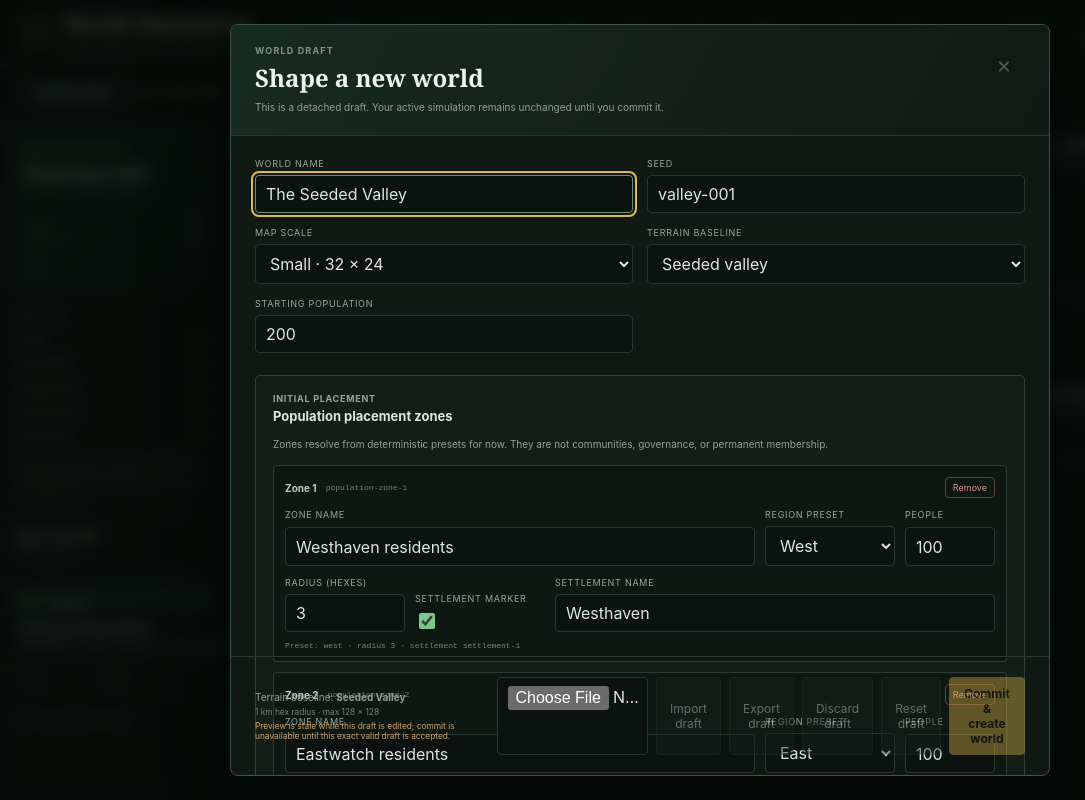
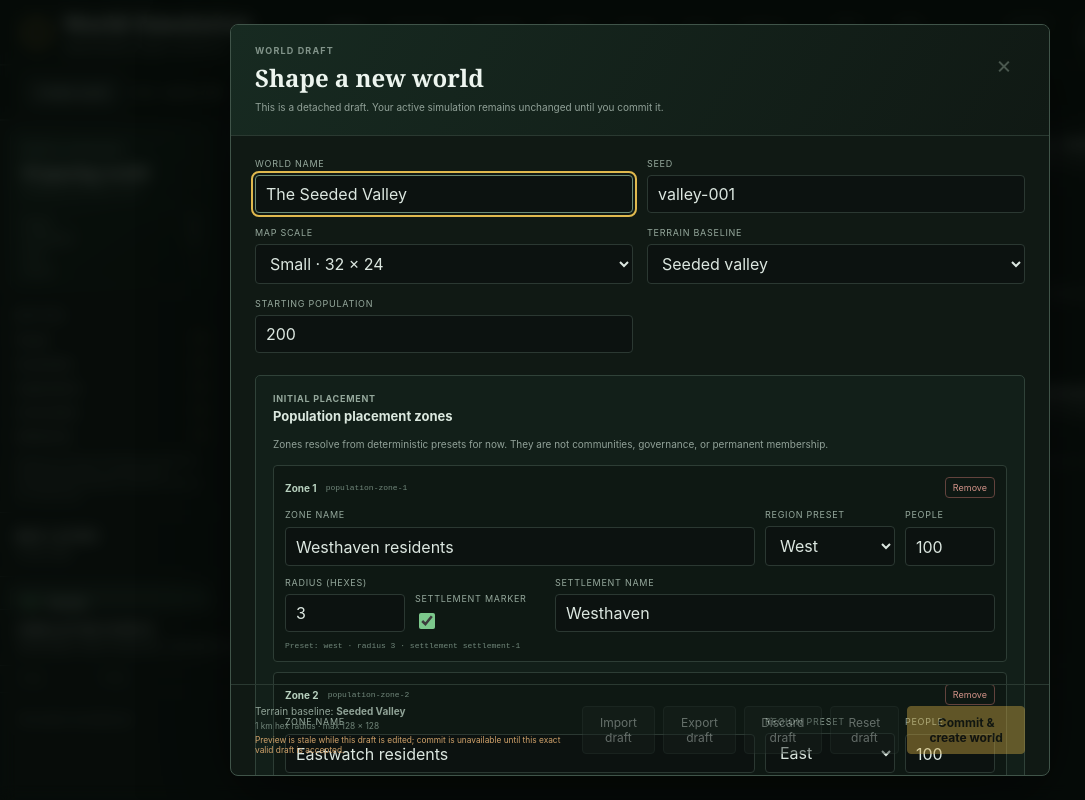
Before and after one commit to smartalex32/world-simulation-engine, a React (Vite) app: page / in a window 1280 px wide. Both pictures are taken after a click on the button "Create world". Shown: the whole page, without its empty margins (0-1085 px from the left). Built offline with nearby package versions, Linux system fonts and the light colour scheme.

Commit message:
fix: hide draft import input from pointer events

```diff
--- a/src/styles.css
+++ b/src/styles.css
@@ -132,7 +132,7 @@ button:focus-visible, input:focus-visible, select:focus-visible, canvas:focus-vi
 @media (max-width: 700px) { .app-shell { grid-template-rows: auto auto auto auto 250px; }.topbar { align-items: flex-start; }.brand-block h1 { font-size: 17px; }.run-facts { width: 100%; margin-left: 0; justify-content: space-between; gap: 6px; }.fact:nth-child(3), .fact:nth-child(4) { display: none; }.workspace { grid-template-columns: 1fr; min-width: 0; height: auto; overflow: visible; }.left-panel, .right-panel { max-height: none; overflow: visible; }.map-panel { min-height: 460px; }.right-panel { order: 3; }.history-grid { grid-template-columns: 1fr; min-width: 0; }.history-section { border-right: 0; border-bottom: 1px solid var(--line); }.history-event-list { max-height: 220px; }.control-spacer { display: none; }.controlbar { gap: 6px; }.active-world-seed, .divider { display: none; } }
 /* Keep the draft form's semantic fieldset visually neutral. */
 .setup-fields { margin: 0; padding: 0; border: 0; min-inline-size: 0; }
-.draft-preview.stale { color: #d1a26a; }.placement-preview { display: block; margin-top: 4px; color: #8db69a; font-size: 8px; }.draft-baseline-note { display: block; margin: -10px 24px 14px; color: #9cc9aa; font-size: 10px; line-height: 1.45; }
+.draft-preview.stale { color: #d1a26a; }.placement-preview { display: block; margin-top: 4px; color: #8db69a; font-size: 8px; }.draft-baseline-note { display: block; margin: -10px 24px 14px; color: #9cc9aa; font-size: 10px; line-height: 1.45; }.visually-hidden { position: absolute; width: 1px; height: 1px; margin: -1px; padding: 0; overflow: hidden; clip: rect(0 0 0 0); clip-path: inset(50%); white-space: nowrap; border: 0; pointer-events: none; }
 .placement-drawing { margin-top: 16px; padding-top: 14px; border-top: 1px solid #2d3d35; }.placement-drawing > label { width: min(290px, 100%); margin-top: 10px; }.drawing-unavailable { display: block; margin-top: 10px; color: #a59270; font-size: 9px; line-height: 1.45; }
 .draft-rejection { margin: 12px 24px 0; padding: 8px 10px; border: 1px solid #704842; border-radius: 4px; background: #2a1715; color: #e3aaa0 !important; font-size: 10px !important; }
 .draft-zone-map { margin-top: 12px; padding: 10px; border: 1px solid #33483b; border-radius: 4px; background: #0b130f; }.draft-zone-map-heading { display: flex; align-items: start; justify-content: space-between; gap: 10px; }.draft-zone-map-heading h4 { margin: 3px 0 0; color: #d5e4d9; font-size: 10px; text-transform: uppercase; letter-spacing: .06em; }.draft-zone-map-heading small { color: #e0bc57; font-family: ui-monospace, monospace; font-size: 9px; }.draft-zone-map > p { margin: 6px 0 9px; font-size: 9px; }.draft-zone-canvas-wrap { position: relative; height: 260px; overflow: hidden; border: 1px solid #263a2e; border-radius: 3px; background: #09100c; }.draft-zone-canvas-wrap canvas { display: block; width: 100%; height: 100%; cursor: crosshair; touch-action: none; }.draft-map-loading { position: absolute; inset: 0; display: grid; place-items: center; color: #849a8c; font-size: 10px; pointer-events: none; }.draft-map-key { display: flex; align-items: center; flex-wrap: wrap; gap: 4px 8px; margin-top: 8px; color: #87998e; font-size: 8px; text-transform: uppercase; letter-spacing: .04em; }.draft-map-key i { width: 9px; height: 9px; border: 1px solid #415449; border-radius: 2px; }.draft-map-key .plain { background: #4f7653; }.draft-map-key .hill { background: #766b46; }.draft-map-key .water { background: #26383f; }.draft-map-key .selected { background: #f1c85c; }
```
